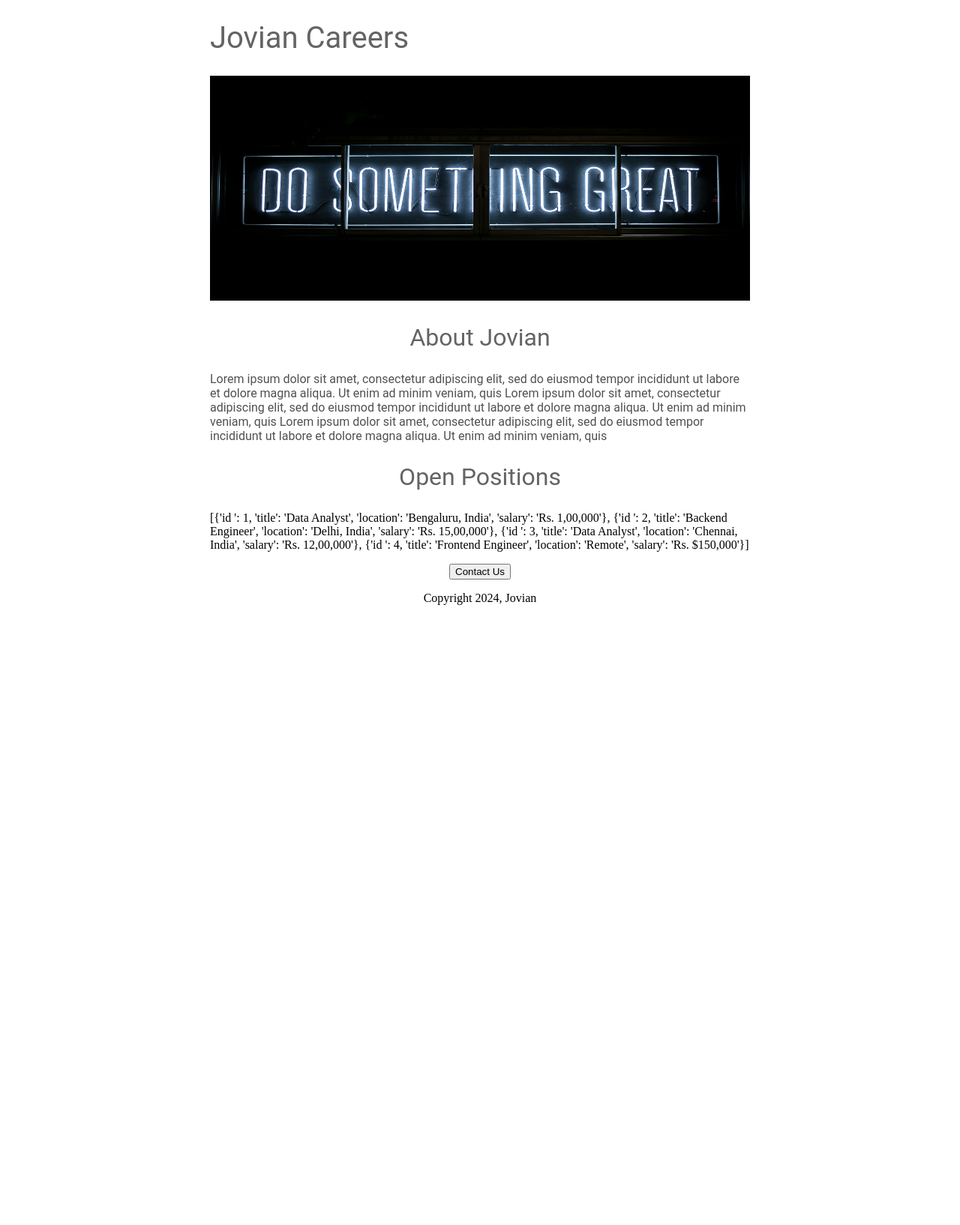
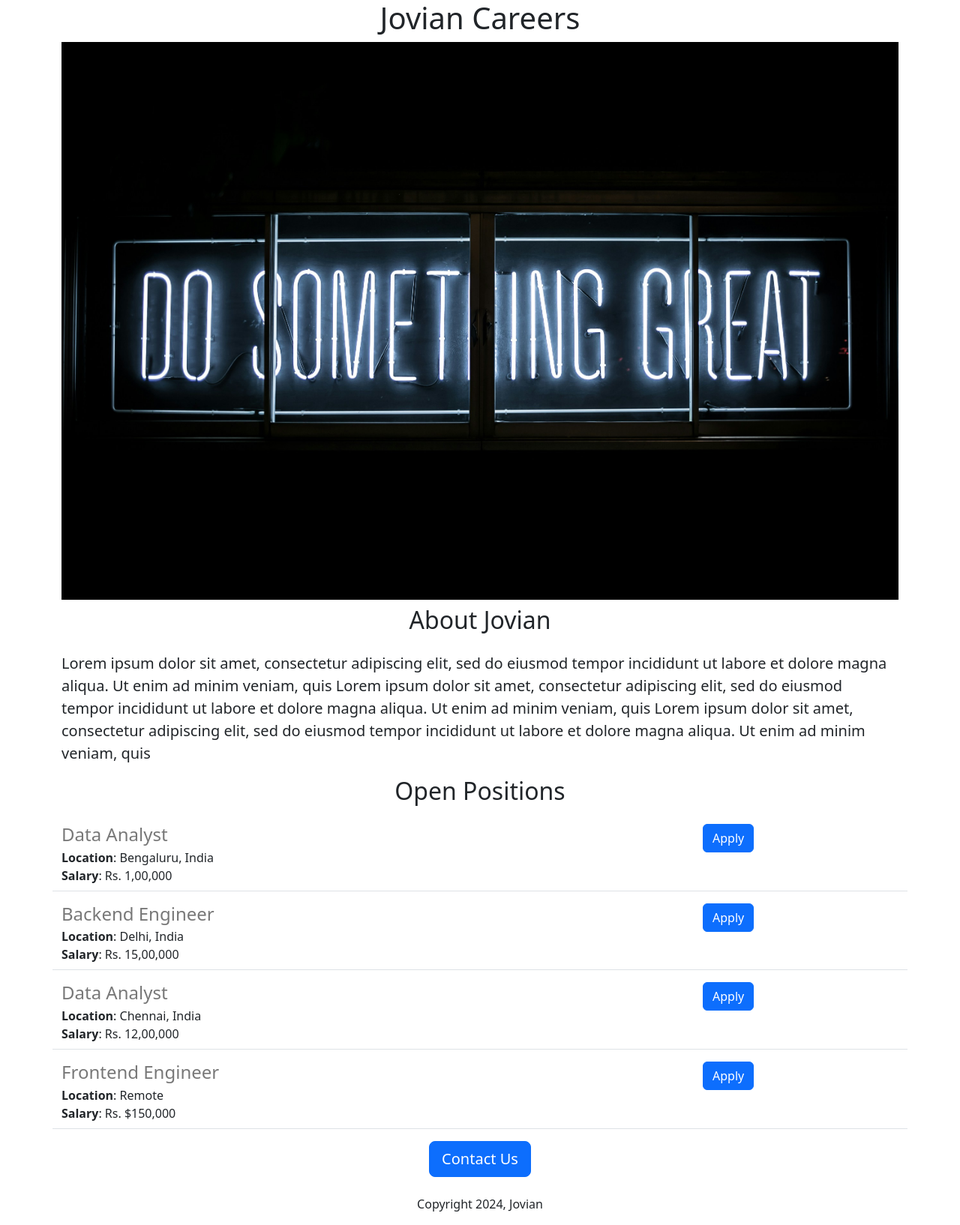
Before and after one commit to vvXranjan/cautious-computing-machine, a Flask app: page / in a window 1280 px wide. Shown: the whole page at 75% size. Before the commit the page ends 807 px from the top, so only its background shows below. Run offline with Flask 3, Linux system fonts and the light colour scheme.

Commit message:
jsonify 1:25

```diff
--- a/app.py
+++ b/app.py
@@ -1,5 +1,5 @@
 from re import DEBUG
-from flask import Flask, render_template
+from flask import Flask, render_template ,jsonify
 
 app = Flask(__name__)
 
--- a/templates/home.html
+++ b/templates/home.html
@@ -4,52 +4,35 @@
   <meta charset="UTF-8">
   <meta http-equiv="X-UA-Compatible" content="IE=edge">
   <meta name="viewport" content="width=device-width, initial-scale=1.0">
+   <link href="https://cdn.jsdelivr.net/npm/bootstrap@5.3.3/dist/css/bootstrap.min.css" rel="stylesheet" integrity="sha384-QWTKZyjpPEjISv5WaRU9OFeRpok6YctnYmDr5pNlyT2bRjXh0JMhjY6hW+ALEwIH" crossorigin="anonymous">
   <style>
-    h1{
-      font-size: 40px;
-      font-family:Roboto;
-      font-weight:normal;
-      color:rgb(100,100,100)
-    }
     #banner{
+      height:360px;
       width:100%;
-      height:360px;
       object-fit:cover;
     }
-    h2{
-      font-family:Roboto;
-      font-size:32px;
-      color:rgb(100,100,100);
-      text-align:center;
-      font-weight:normal;
-    }
-    .bodytext{
-      font-family:Roboto;
-      color:rgb(80,80,80);
-    }
-    #container{
-      max-width:720px;
-      margin:0 auto;
-    }
   </style>
+
   <title>Jovian Careers</title>
 </head>
 <body>
-  <div id="container">
-       <h1>{{company_name}} Careers</h1>
-        <img id="banner "src="/static/banner.jpg" alt="banner" width="100%" height="300"">
-        <h2>About Jovian</h2>
-        <p class="bodytext">Lorem ipsum dolor sit amet, consectetur adipiscing elit, sed do eiusmod tempor incididunt ut labore et dolore magna aliqua. Ut enim ad minim veniam, quis Lorem ipsum dolor sit amet, consectetur adipiscing elit, sed do eiusmod tempor incididunt ut labore et dolore magna aliqua. Ut enim ad minim veniam, quis Lorem ipsum dolor sit amet, consectetur adipiscing elit, sed do eiusmod tempor incididunt ut labore et dolore magna aliqua. Ut enim ad minim veniam, quis</p>
-        <h2>Open Positions</h2>
-        <p>
-          {{jobs}}
+  <div class="container" >
+       <h1 class="text-center">{{company_name}} Careers</h1>
+        <img class="img-fluid" id="banner "src="/static/banner.jpg" alt="banner" >
+        <h2 class="text-center mt-2 mb-4">About Jovian</h2>
+        <p class="lead">Lorem ipsum dolor sit amet, consectetur adipiscing elit, sed do eiusmod tempor incididunt ut labore et dolore magna aliqua. Ut enim ad minim veniam, quis Lorem ipsum dolor sit amet, consectetur adipiscing elit, sed do eiusmod tempor incididunt ut labore et dolore magna aliqua. Ut enim ad minim veniam, quis Lorem ipsum dolor sit amet, consectetur adipiscing elit, sed do eiusmod tempor incididunt ut labore et dolore magna aliqua. Ut enim ad minim veniam, quis</p>
+        <h2 class="text-center mt-2 mb-4">Open Positions</h2>
+        <div>
+        {%for job in jobs%}
+           {% include 'jobsitem.html' %}
+        {% endfor %}
 
-        </p>
-    <div style="text-align:center">
-      <button>Contact Us</button>
-      <p>Copyright 2024, Jovian</p>
-    </div>
 
     </div>
+    <div class="text-center">
+      <button class="btn btn-primary btn-lg"">Contact Us</button>
+      <p class="mt-4">Copyright 2024, Jovian</p></div>
+
+  </div>
 </body>
 </html>
--- /dev/null
+++ b/templates/jobsitem.html
@@ -0,0 +1,18 @@
+<div class="border-bottom row" style="margin-bottom:16px;padding-bottom:8px;">
+<div class="col-9">
+
+    <h4
+      style="color:rgb(120,120,120); margin-bottom:4px;">
+      {{job['title']}}
+    </h4>
+    <div>
+      <b>Location</b>: {{job['location']}}          </div>
+   {%if 'salary' in job%}
+    <div>
+      <b>Salary</b>: {{job['salary']}}
+    </div> {% endif %}
+</div>
+  <div class="col-3">
+    <button type="button" class="btn btn-primary">Apply</button>
+   </div>
+</div>
```
Also changed, not shown: 1 other file.
